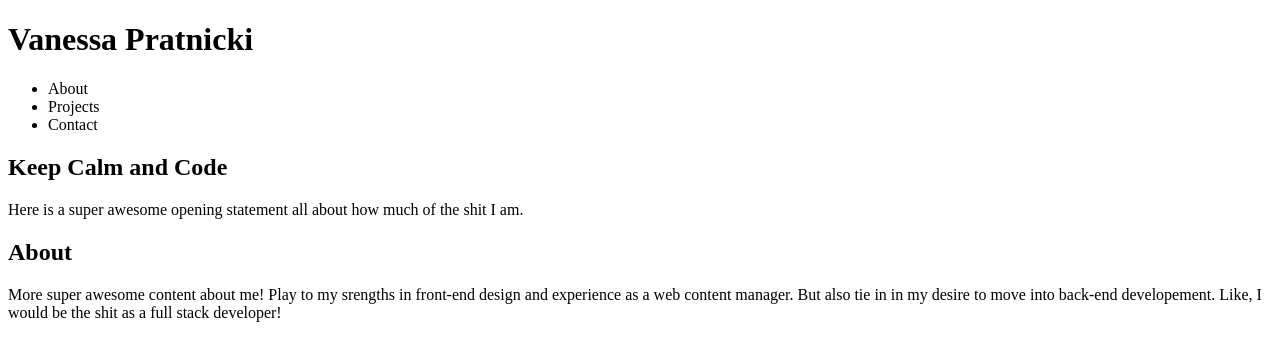
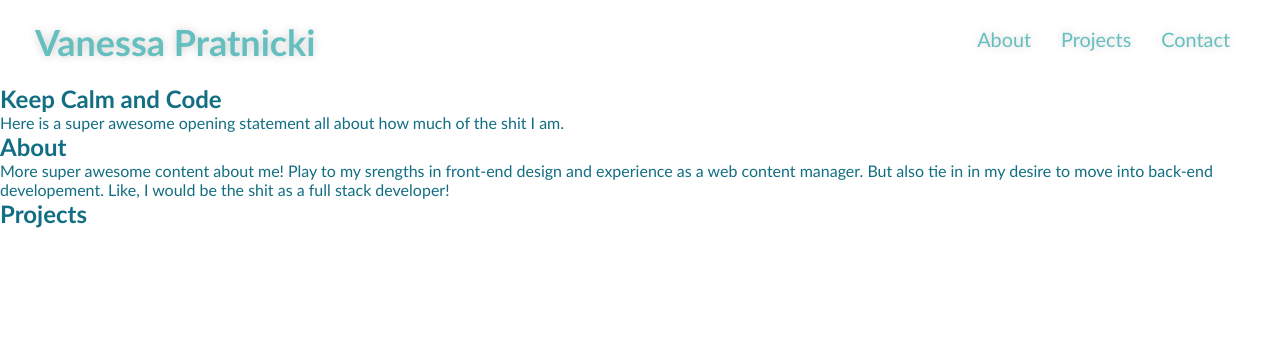
Before and after one commit to vpratnicki/module-2, a plain HTML site: page index.html in a window 1280 px wide. Drawn offline with Linux system fonts and the light colour scheme.

Commit message:
added styling to header

```diff
--- /dev/null
+++ b/assets/css/style.css
@@ -0,0 +1,68 @@
+:root {
+    --primary-color: #66bfbf;
+    --secondary-color: #EAF6f6;
+    --tertiary-color: #FF0063;
+}
+
+* {
+    margin: 0;
+    padding: 0;
+    box-sizing: border-box;
+}
+
+body {
+    color: #126E82;
+    font-family: 'Gill Sans', 'Gill Sans MT', Calibri, 'Trebuchet MS', sans-serif;
+}
+
+/* Header / Nav Bar styles start */
+header {
+    padding: 20px 35px;
+    color: var(--primary-color);
+    display: flex;
+    justify-content: space-between;
+    flex-wrap: wrap;
+    position:-webkit-sticky;
+    position: sticky;
+    top: 0;
+    z-index: 9999;
+}
+header h1 {
+    font-weight: bold;
+    font-size: 36px;
+    color: var(--primary-color);
+    margin: 0;
+    text-shadow: 0 0 10px rgba(0, 0, 0, 0.2);
+}
+
+header a {
+    text-decoration: none;
+    color: var(--primary-color);
+}
+
+header nav {
+    margin: 7px 0;
+}
+
+header nav ul {
+    display: flex;
+    flex-wrap: wrap;
+    justify-content: space-between;
+    align-items: center;
+    list-style: none;
+}
+
+header nav ul li a {
+    padding: 10px 15px;
+    font-weight: lighter;
+    font-size: 1.55vw;
+    text-shadow: 0 0 10px rgba(0, 0, 0, 0.2);
+}
+
+header nav ul li a:hover {
+    background: var(--primary-color);
+    color: var(--secondary-color);
+    border-radius: 15px;
+    text-shadow: none;
+}
+/* Header / Nab Bar styles end */
--- a/index.html
+++ b/index.html
@@ -3,6 +3,7 @@
     <head>
         <meta charset="UTF-8" />
         <title>Vanessa Pratnicki Portfolio</title>
+        <link rel="stylesheet" href="./assets/css/style.css" />
     </head>
     <body>
         <!-- Header -->
@@ -10,9 +11,9 @@
             <h1>Vanessa Pratnicki</h1>
             <nav>
                 <ul>
-                    <li>About</li>
-                    <li>Projects</li>
-                    <li>Contact</li>
+                    <li><a href="#about">About</a></li>
+                    <li><a href="#projects">Projects</a></li>
+                    <li><a href="#contact">Contact</a></li>
                 </ul>
             </nav>
         </header>
@@ -45,6 +46,9 @@
 
         <!-- Projects section -->
         <section class="projects">
+            <h2> Projects</h2>
+            <div class="project">
+            </div>
 
 
 
```
Also changed, not shown: assets/images/IMG_1896.jpg (added), 2 other files.
